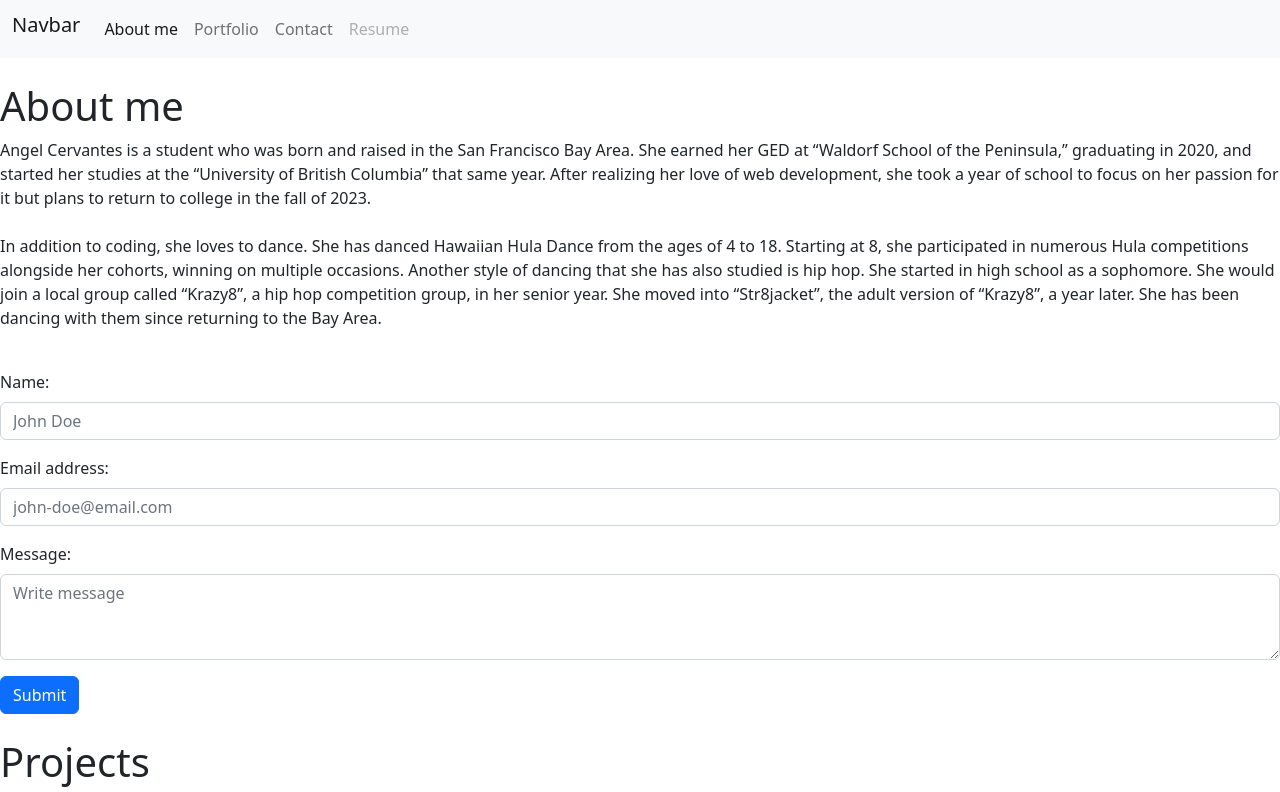
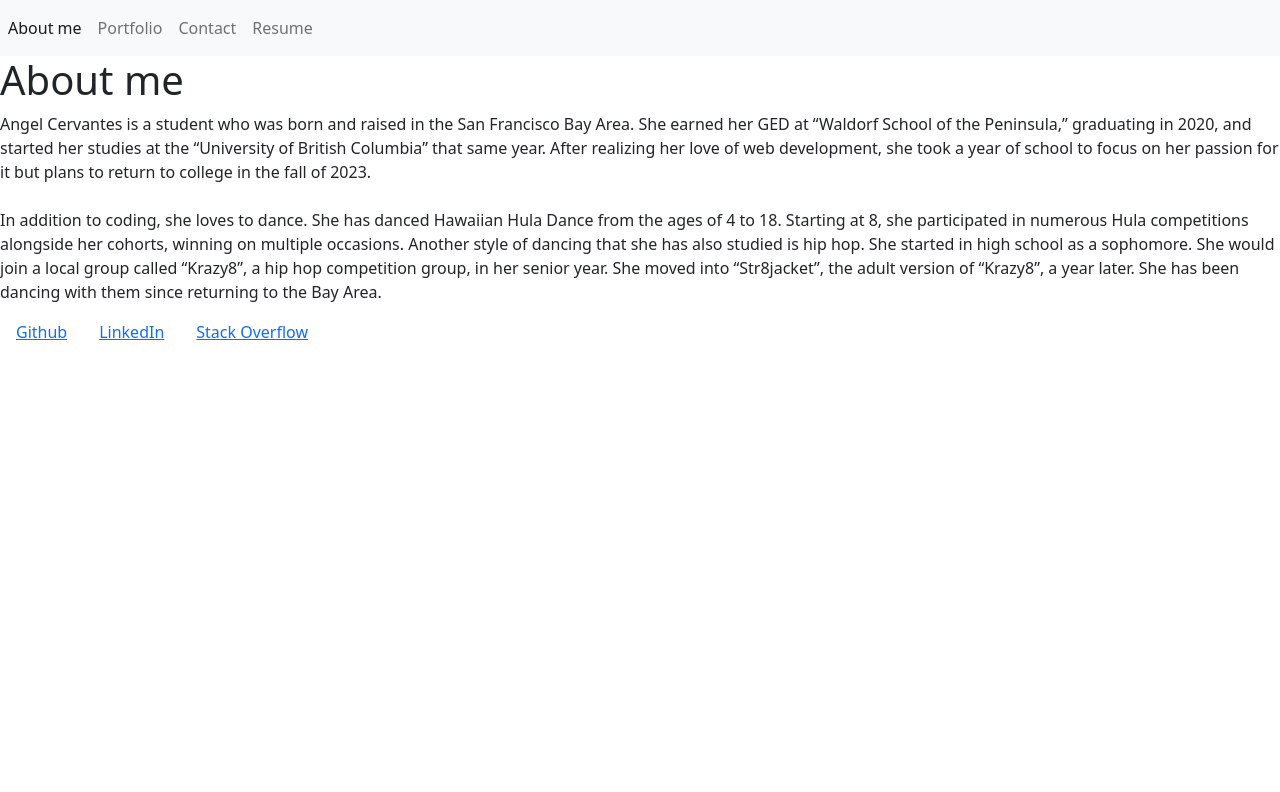
Before and after one commit to Angellyn218/react-portfolio, a React (Create React App) app: page / in a window 1280 px wide. Shown: the top 792 px of the page. Built offline with nearby package versions, Linux system fonts and the light colour scheme.

Commit message:
Added Navigation to change pages. Also moved navbar to navigation

```diff
--- a/src/components/Header.js
+++ b/src/components/Header.js
@@ -1,44 +1,11 @@
-import React, { useState } from "react";
-import About from "./pages/About";
-import Contact from "./pages/Contact";
-import Portfolio from "./pages/Portfolio";
-import Resume from "./pages/Resume";
+import React from "react";
+import Navigation from "./Navigation";
+
 
 export default function Header() {
     return (
         <div>
-            <nav className="navbar navbar-expand-lg navbar-light bg-light">
-                <div className="container-fluid">
-                    <h1 className="navbar-brand" href="#">Navbar</h1>
-                    <button className="navbar-toggler" type="button" data-bs-toggle="collapse" data-bs-target="#navbarNav" aria-controls="navbarNav" aria-expanded="false" aria-label="Toggle navigation">
-                    <span className="navbar-toggler-icon"></span>
-                    </button>
-                    <div className="collapse navbar-collapse" id="navbarNav">
-                    <ul className="navbar-nav">
-                        <li className="nav-item">
-                        <a className="nav-link active" aria-current="page" href="#about">About me</a>
-                        </li>
-                        <li className="nav-item">
-                        <a className="nav-link" href="#portfolio">Portfolio</a>
-                        </li>
-                        <li className="nav-item">
-                        <a className="nav-link" href="#contact">Contact</a>
-                        </li>
-                        <li className="nav-item">
-                        <a className="nav-link disabled" href="#resume">Resume</a>
-                        </li>
-                    </ul>
-                    </div>
-                </div>
-            </nav>
-            <br/>
-            <About/>
-            <br/>
-            <Contact/>
-            <br/>
-            <Portfolio/>
-            <br/>
-            <Resume/>
+            <Navigation/>
         </div>
     )
 }
--- a/src/components/Navigation.js
+++ b/src/components/Navigation.js
@@ -0,0 +1,73 @@
+import React, { useState } from "react";
+import About from "./pages/About";
+import Contact from "./pages/Contact";
+import Portfolio from "./pages/Portfolio";
+import Resume from "./pages/Resume";
+
+export default function Navigation() {
+    const [currentPage, setCurrentPage] = useState('About');
+
+    const renderPage = () => {
+        if (currentPage === 'About') {
+            return <About/>;
+        }
+        if (currentPage === 'Portfolio') {
+            return <Portfolio/>
+        }
+        if (currentPage === 'Contact') {
+            return <Contact/>
+        }
+        if (currentPage === 'Resume') {
+            return <Resume/>
+        }
+    }
+
+    const handlePageChange = (page) =>
+    setCurrentPage(page);
+
+    return (
+        <>
+            <nav className="navbar navbar-expand-lg navbar-light bg-light">
+                <ul className="navbar-nav">
+                    <li className="nav-item">
+                        <a
+                            className={currentPage === 'About' ?"nav-link active" : "nav-link"}
+                            onClick={() => handlePageChange('About')}
+                            href="#about"
+                        >
+                            About me
+                        </a>
+                    </li>
+                    <li className="nav-item">
+                        <a
+                            className={currentPage === 'Portfolio' ?"nav-link active" : "nav-link"}
+                            onClick={() => handlePageChange('Portfolio')}
+                            href="#portfolio"
+                        >
+                            Portfolio
+                        </a>
+                    </li>
+                    <li className="nav-item">
+                        <a
+                            className={currentPage === 'Contact' ?"nav-link active" : "nav-link"}
+                            onClick={() => handlePageChange('Contact')}
+                            href="#contact"
+                        >
+                            Contact
+                        </a>
+                    </li>
+                    <li className="nav-item">
+                        <a
+                            className={currentPage === 'Resume' ?"nav-link active" : "nav-link"}
+                            onClick={() => handlePageChange('Resume')}
+                            href="#resume"
+                        >
+                            Resume
+                        </a>
+                    </li>
+                </ul>
+            </nav>
+            {renderPage()}
+        </>
+    )
+}
```
